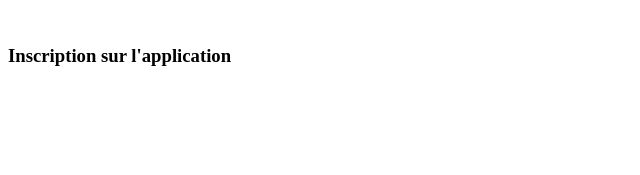
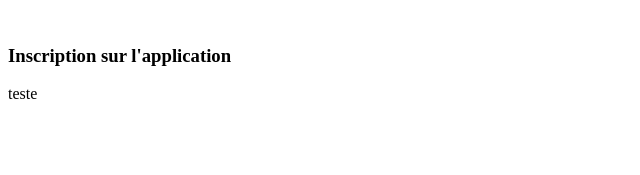
Before and after one commit to AntoineMenard/frontTpNote, an Angular app: page /inscription in a window 1280 px wide. Shown: the top 175 px of the page, without its empty margins (0-640 px from the left). Built offline with nearby package versions, Linux system fonts and the light colour scheme.

Commit message:
test commit 2

```diff
--- a/src/app/inscription/inscription.component.html
+++ b/src/app/inscription/inscription.component.html
@@ -9,7 +9,7 @@
                 </div>
                 <div class="card_body">
                     <form action="">
-
+                        teste
                     </form>
                 </div>
             </div>
```
